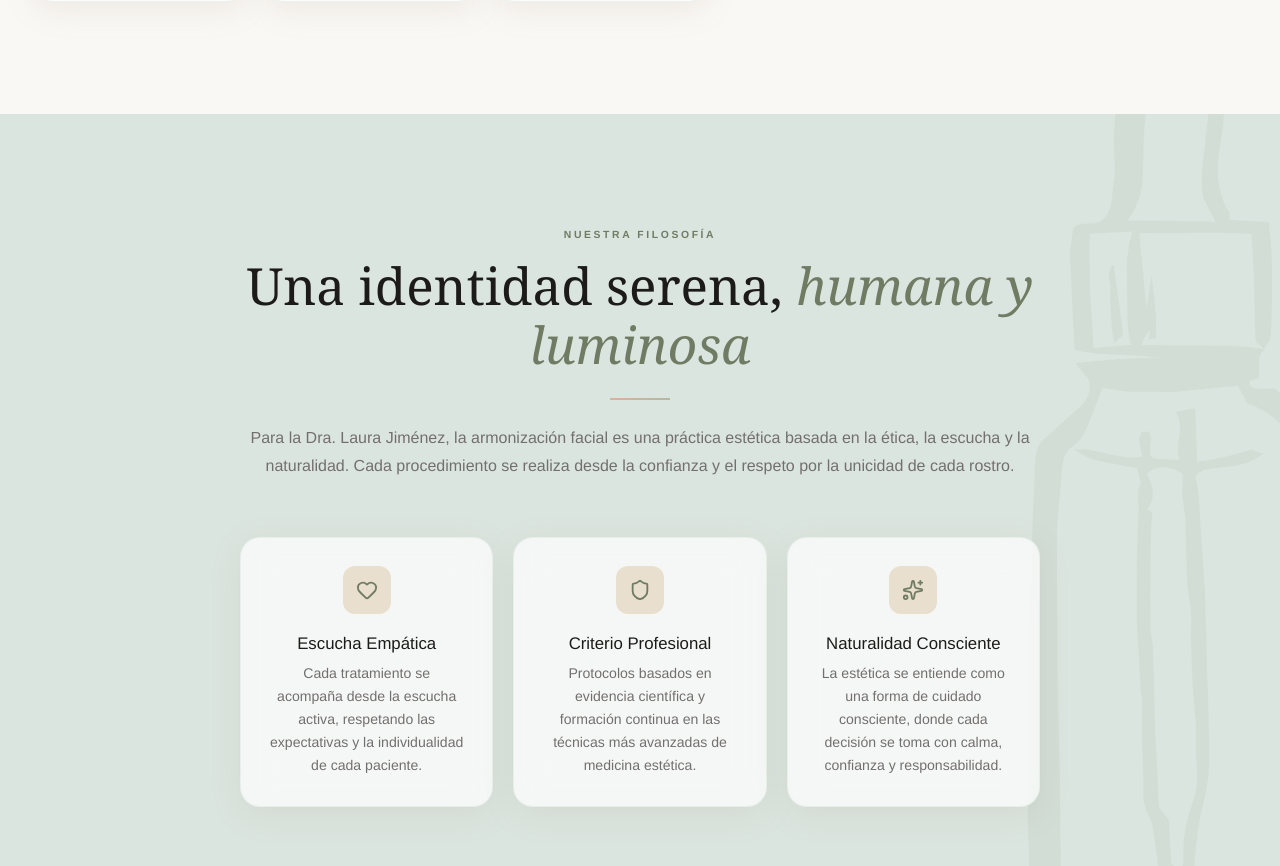
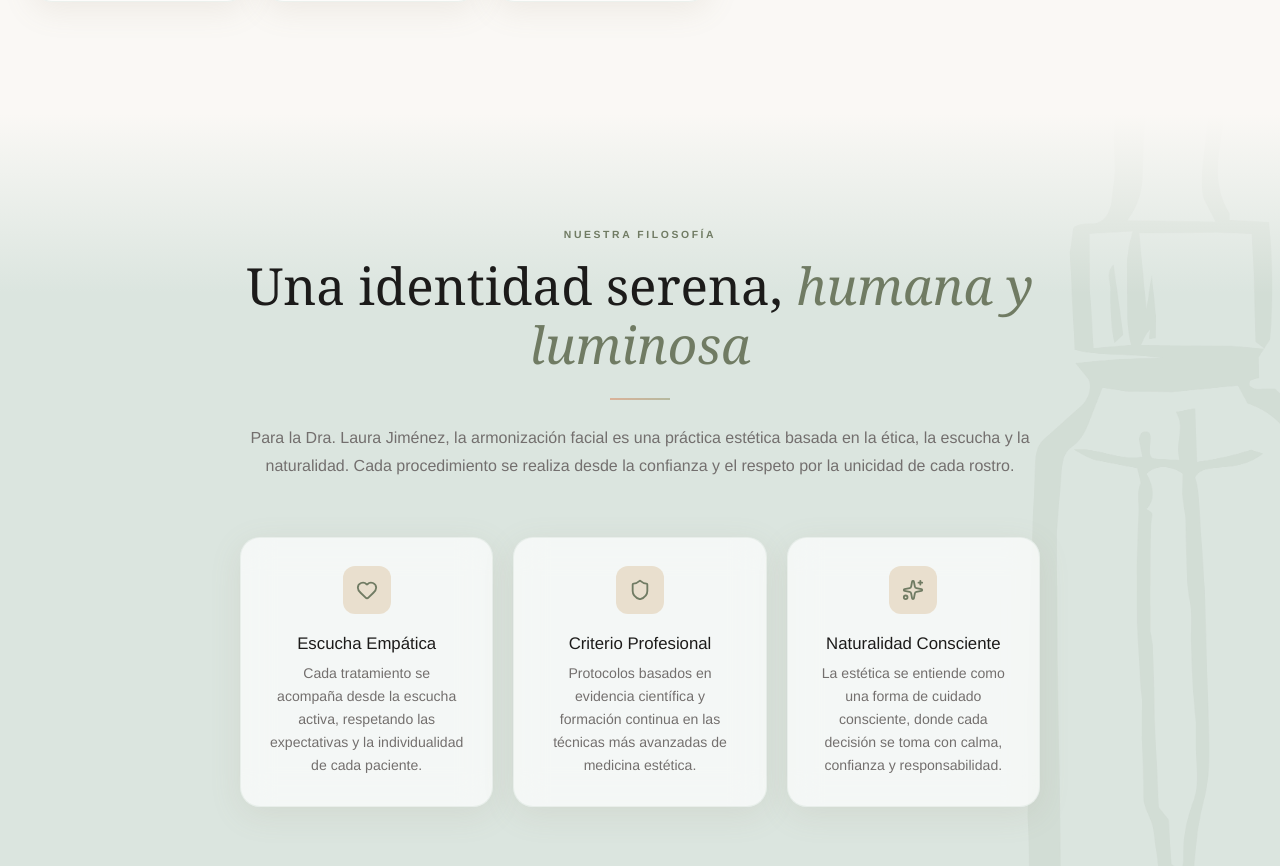
Before and after one commit to victorgonzalez246/proyectofinal-Frontend, a React (Vite) app: page / in a window 1280 px wide. Shown: the part 1055-1921 px from the top of the page. Built offline with nearby package versions, Linux system fonts and the light colour scheme.

Commit message:
Añadida difuminación de color en la sección de Filosofía

```diff
--- a/src/components/landing/PhilosophySection.jsx
+++ b/src/components/landing/PhilosophySection.jsx
@@ -44,6 +44,19 @@ export default function PhilosophySection() {
         zIndex: 1
       }}
     >
+      {/* Transición suave desde la sección anterior */}
+      <div
+        style={{
+          position: 'absolute',
+          top: 0,
+          left: 0,
+          right: 0,
+          height: '180px',
+          background: 'linear-gradient(to bottom, var(--cream-bg) 0%, rgba(219,229,223,0) 100%)',
+          zIndex: 0,
+          pointerEvents: 'none'
+        }}
+      />
       {/* Background Watermark Image */}
       <motion.div
         initial={{ opacity: 0 }}
```
